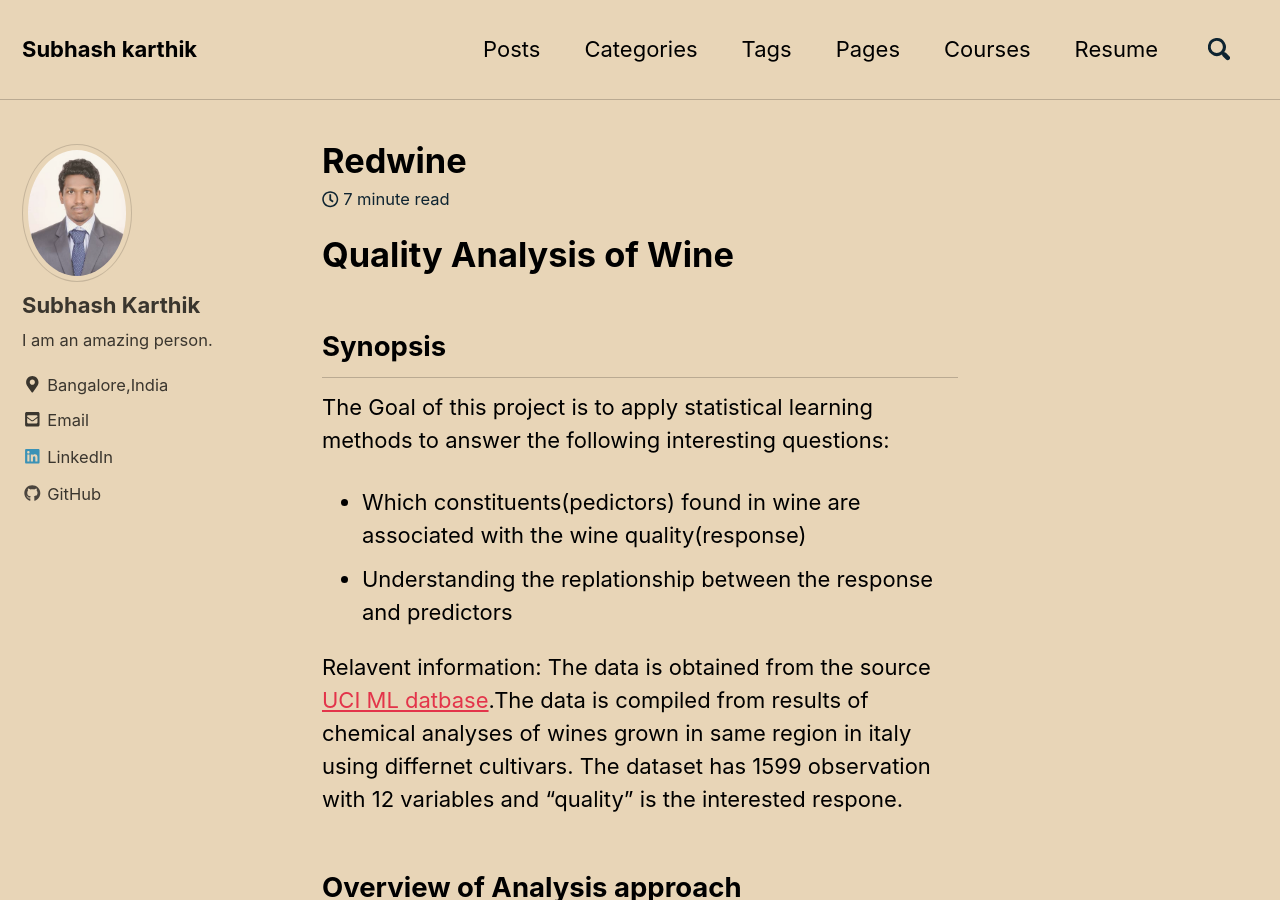
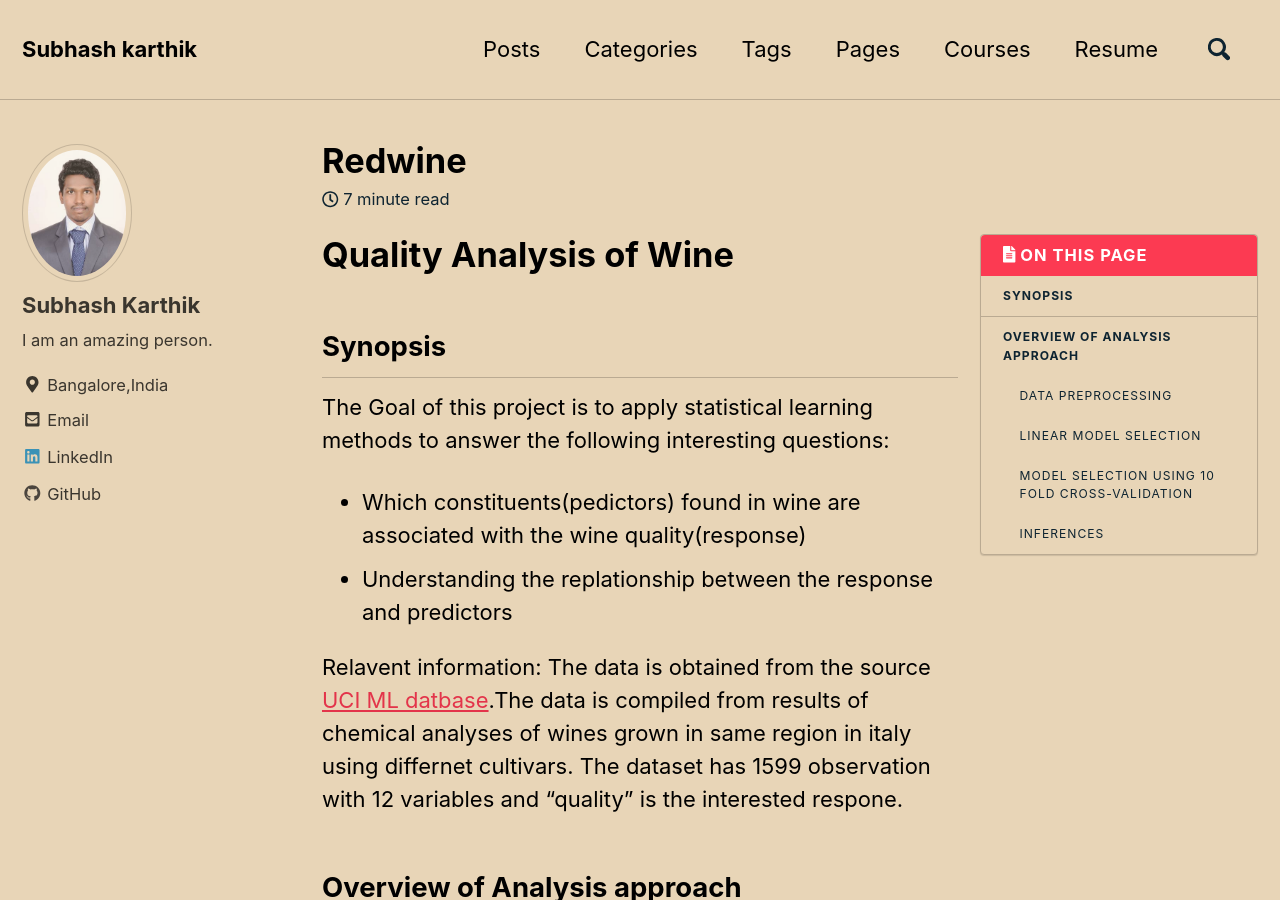
Before and after one commit to subhash-karthik/subhash-karthik.github.io, a Jekyll site: the page built from _posts/2018-03-31-redwine.md, in a window 1280 px wide and 900 px high. Built offline with Jekyll 4.4.1, drawn with Linux system fonts in a browser that asks for light colours; nearby versions of some CDN libraries; comment, search, counter and statistics services are not loaded; some of the changed lines change nothing that is shown; some of the changed text lies outside the part shown.

Commit message:
fixed the images bot showing up problem

````diff
--- a/_config.yml
+++ b/_config.yml
@@ -275,6 +275,7 @@
       comments:  true
       share: true
       related: true
+      toc: true
   # _pages
   - scope:
       path: ""
--- a/_posts/2018-03-31-redwine.md
+++ b/_posts/2018-03-31-redwine.md
@@ -47,7 +47,7 @@
 hist(wine$quality,breaks =5,xlab="wine quality",ylab = "frequency",main = "Histogram of wine quality")
 ```
 
-![](winequality-red_files/figure-markdown_github/unnamed-chunk-2-1.png)
+![](/images/winequality-red_files/figure-markdown_github/unnamed-chunk-2-1.png)
 
 ``` r
 fivenum(wine$quality)
@@ -190,7 +190,9 @@
 plot(regfit.fwd,scale="Cp",col = "blue")
 ```
 
-![](winequality-red_files/figure-markdown_github/unnamed-chunk-6-1.png) From the above plot we see a lowest *C*<sub>*p*</sub> value around 6.7 comprising of predictor variable- \* Volatile acidity,chrolides,free sulphur dioxide,total sulphur dixide, pH,sulphates,alcohol. \* total number of predictor variables-7
+![](/images/winequality-red_files/figure-markdown_github/unnamed-chunk-6-1.png)
+
+karthik  From the above plot we see a lowest *C*<sub>*p*</sub> value around 6.7 comprising of predictor variable- \* Volatile acidity,chrolides,free sulphur dioxide,total sulphur dixide, pH,sulphates,alcohol. \* total number of predictor variables-7
 
 ### Model selection using 10 fold cross-validation
 
@@ -232,7 +234,7 @@
 legend("topright",legend=c("Training","Validation"),col=c("blue","red"),pch=19)
 ```
 
-![](winequality-red_files/figure-markdown_github/unnamed-chunk-8-1.png)
+![](/images/winequality-red_files/figure-markdown_github/unnamed-chunk-8-1.png)
 
 As we expect, the training error goes down monotonically as the model gets bigger, but not so for the validation error.The cross-validated method results in a 7 variable model,similar to the mallow *C*<sub>*p*</sub> approach.Lets check out the coeeficients of the best model.
 
@@ -263,7 +265,7 @@
 plot((wine_test$quality-round(pred.test)),xlab="observations",ylab="deviation from actual quality",col="blue")
 ```
 
-![](winequality-red_files/figure-markdown_github/unnamed-chunk-10-1.png)
+![](/images/winequality-red_files/figure-markdown_github/unnamed-chunk-10-1.png)
 
 ``` r
 table(abs(wine_test$quality-round(pred.test)))
@@ -282,4 +284,4 @@
 points(wine_train$alcohol[wine_train$quality>6],wine_train$quality[wine_train$quality>6],col="blue")
 ```
 
-![](winequality-red_files/figure-markdown_github/unnamed-chunk-11-1.png)
+![](/images/winequality-red_files/figure-markdown_github/unnamed-chunk-11-1.png)
````
Also changed, not shown: images/winequality-red_files/figure-markdown_github/unnamed-chunk-10-1.png (renamed from _posts/winequality-red_files/figure-markdown_github/unnamed-chunk-10-1.png), images/winequality-red_files/figure-markdown_github/unnamed-chunk-11-1.png (renamed from _posts/winequality-red_files/figure-markdown_github/unnamed-chunk-11-1.png), images/winequality-red_files/figure-markdown_github/unnamed-chunk-2-1.png (renamed from _posts/winequality-red_files/figure-markdown_github/unnamed-chunk-2-1.png), images/winequality-red_files/figure-markdown_github/unnamed-chunk-6-1.png (renamed from _posts/winequality-red_files/figure-markdown_github/unnamed-chunk-6-1.png), images/winequality-red_files/figure-markdown_github/unnamed-chunk-8-1.png (renamed from _posts/winequality-red_files/figure-markdown_github/unnamed-chunk-8-1.png).
